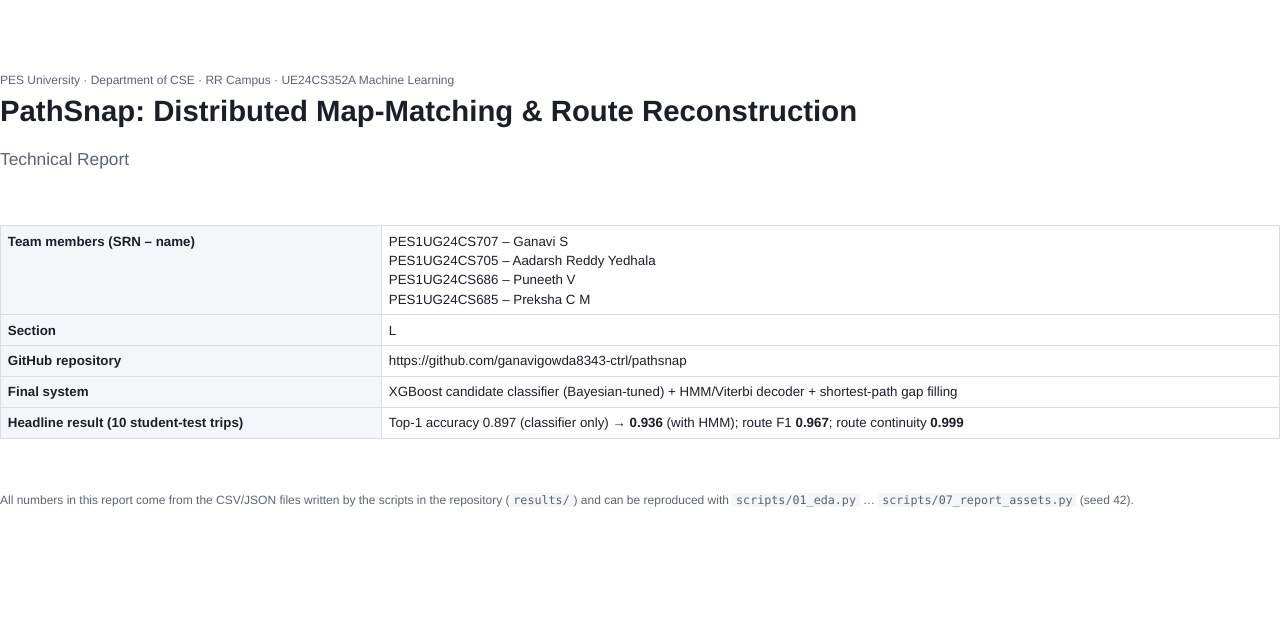
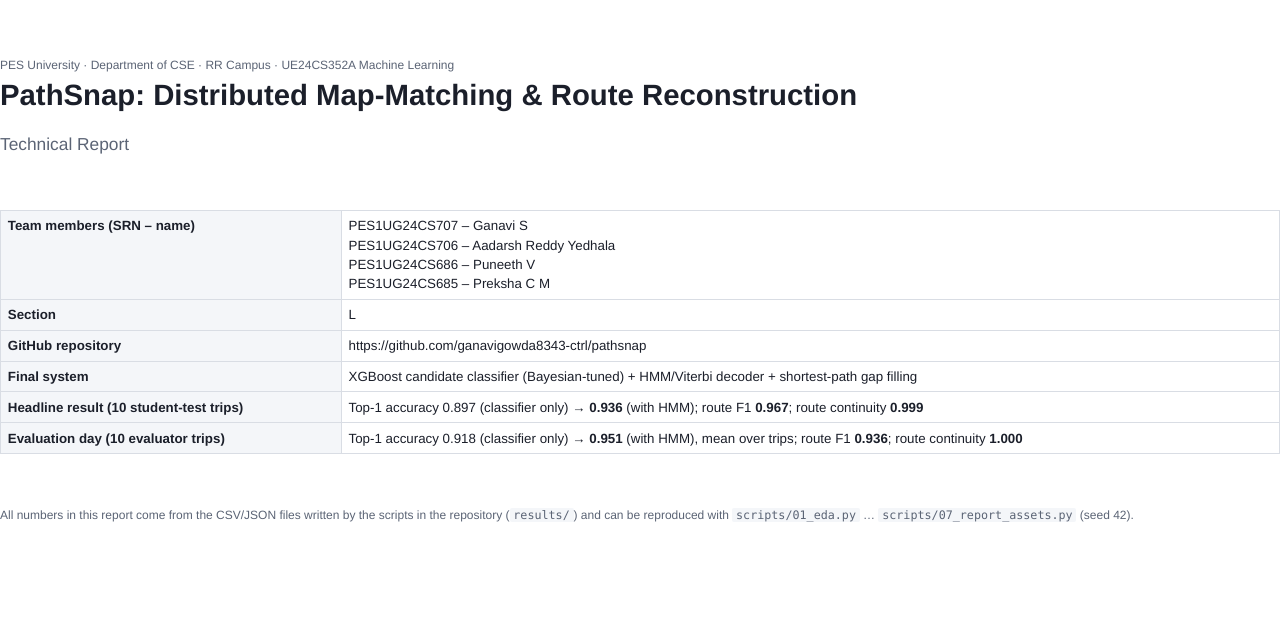
Before and after one commit to ganavigowda8343-ctrl/pathsnap, a plain HTML site: page report/report.html in a window 1280 px wide. Shown: the part 177-800 px from the top of the page. Drawn offline with Linux system fonts and the light colour scheme.

Commit message:
Report cover: correct Aadarsh's SRN, add evaluation-day headline

```diff
--- a/report/report.html
+++ b/report/report.html
@@ -44,11 +44,12 @@
   <h1>PathSnap: Distributed Map-Matching &amp; Route Reconstruction</h1>
   <div class="sub">Technical Report</div>
   <table>
-    <tr><th>Team members (SRN – name)</th><td>PES1UG24CS707 – Ganavi S<br>PES1UG24CS705 – Aadarsh Reddy Yedhala<br>PES1UG24CS686 – Puneeth V<br>PES1UG24CS685 – Preksha C M</td></tr>
+    <tr><th>Team members (SRN – name)</th><td>PES1UG24CS707 – Ganavi S<br>PES1UG24CS706 – Aadarsh Reddy Yedhala<br>PES1UG24CS686 – Puneeth V<br>PES1UG24CS685 – Preksha C M</td></tr>
     <tr><th>Section</th><td>L</td></tr>
     <tr><th>GitHub repository</th><td>https://github.com/ganavigowda8343-ctrl/pathsnap</td></tr>
     <tr><th>Final system</th><td>XGBoost candidate classifier (Bayesian-tuned) + HMM/Viterbi decoder + shortest-path gap filling</td></tr>
     <tr><th>Headline result (10 student-test trips)</th><td>Top-1 accuracy 0.897 (classifier only) → <b>0.936</b> (with HMM); route F1 <b>0.967</b>; route continuity <b>0.999</b></td></tr>
+    <tr><th>Evaluation day (10 evaluator trips)</th><td>Top-1 accuracy 0.918 (classifier only) → <b>0.951</b> (with HMM), mean over trips; route F1 <b>0.936</b>; route continuity <b>1.000</b></td></tr>
   </table>
   <p class="note" style="margin-top:10mm">All numbers in this report come from the CSV/JSON files written by the scripts in the repository
   (<code>results/</code>) and can be reproduced with <code>scripts/01_eda.py</code> … <code>scripts/07_report_assets.py</code> (seed 42).</p>
```
Also changed, not shown: 1 other file.
